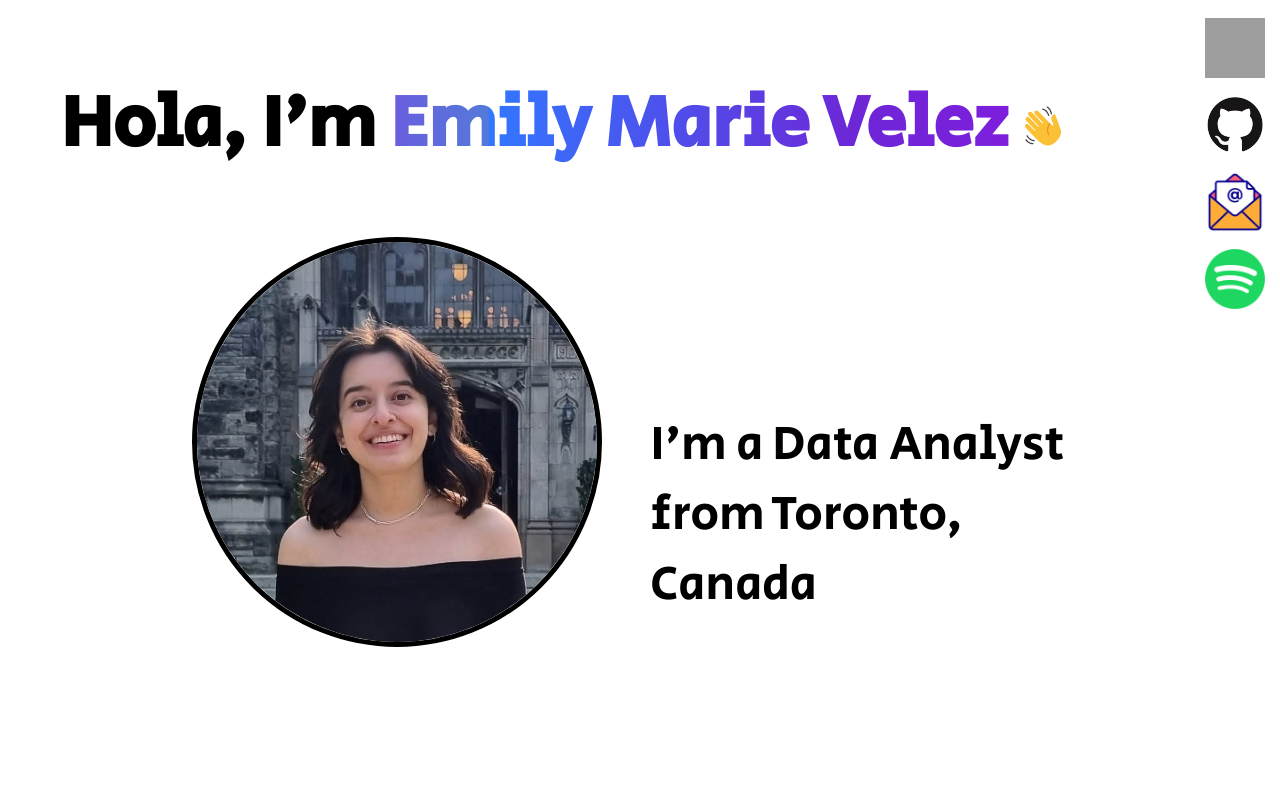
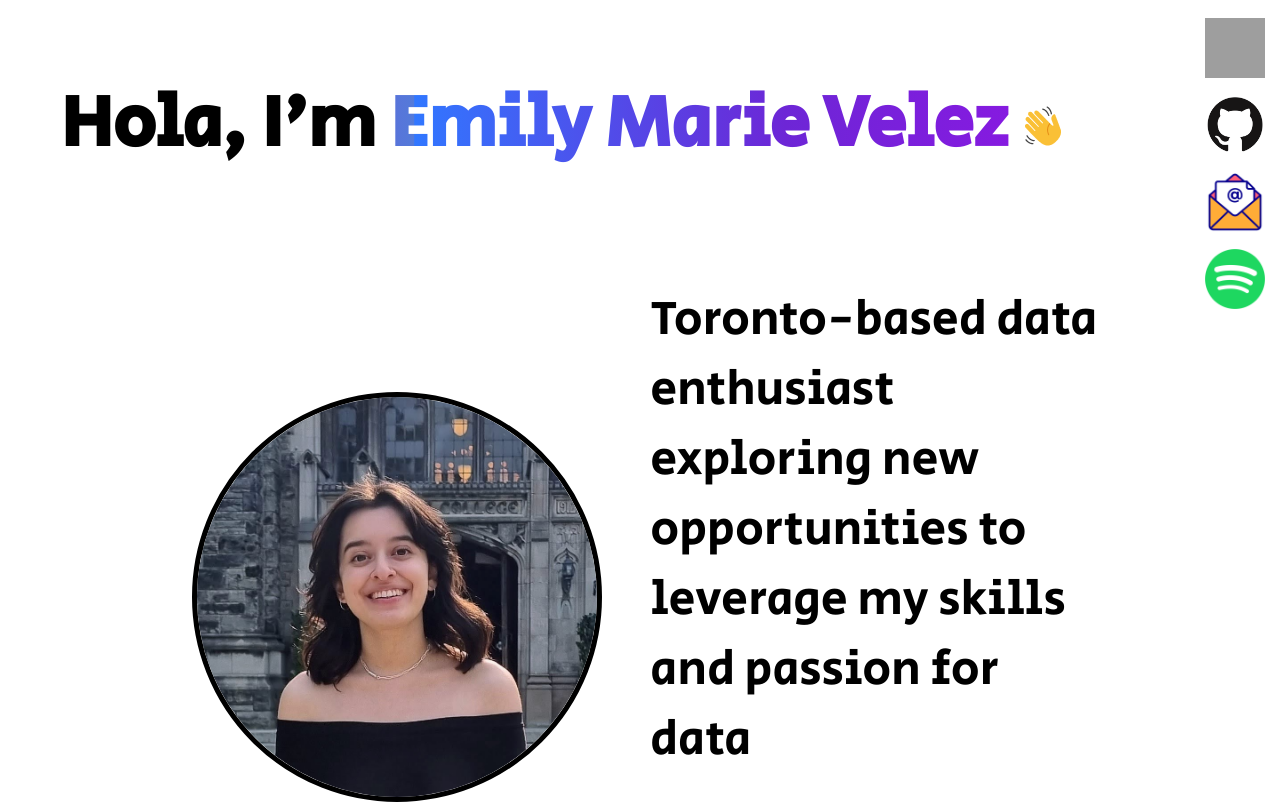
Before and after one commit to emilyvelez/emilyvelez.github.io, a React (Create React App) app: page / in a window 1280 px wide. Shown: the top 804 px of the page. Built offline with nearby package versions, Linux system fonts and the light colour scheme; grey boxes are pictures that could not be loaded.

Commit message:
Changed 'about me'

```diff
--- a/src/components/about.js
+++ b/src/components/about.js
@@ -7,9 +7,7 @@ function About(props) {
         <div className="about">
             <div><img src={prof_pic} alt="profile pic"/></div>
             <div className="about-content">
-                I'm a
-                Data Analyst
-                from Toronto, Canada
+            Toronto-based data enthusiast exploring new opportunities to leverage my skills and passion for data
             </div>
         </div>
     )
--- a/src/components/mainProfile.js
+++ b/src/components/mainProfile.js
@@ -80,7 +80,7 @@ function MainProfile(props) {
             start_date: "Oct 2023",
             //end_date: "Pres",
             points: [
-                "Our project involved a comprehensive exploration of a dataset consisting of Letterboxd reviews, delving deep into the intricacies of user reviews and sentiments. This project not only highlighted our expertise in data interpretation but also provided profound insights into the intricate tapestry of film enthusiasts' sentiments and interactions, painting a vivid picture of the vibrant film community on Letterboxd language processing and statistical methods, we deciphered the subtle nuances of user engagements, unraveling the unique ways in which individuals interacted with each other's reviews. This project not only highlighted our expertise in data interpretation but also provided profound insights into the intricate tapestry of film enthusiasts' sentiments and interactions, painting a vivid picture of the vibrant film community on Letterboxd.",
+                "https://github.com/emilyvelez/LetterboxdProject",
                 // "Point 2",
                 // "Point 3"
             ],
```
